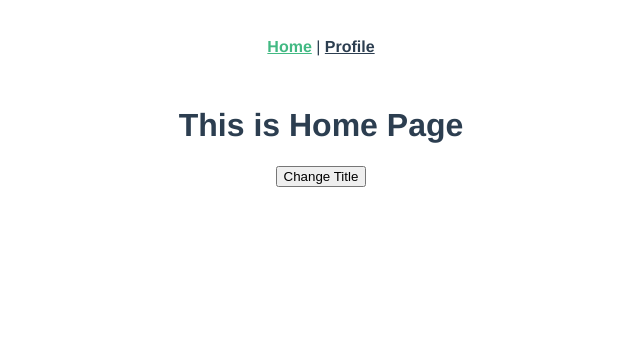
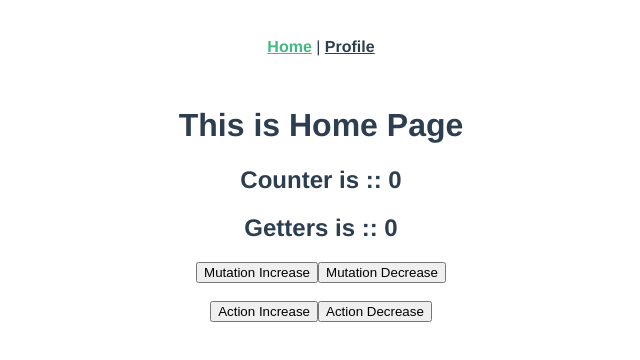
Before and after one commit to hossam2000ayman/vuex-learning, a Vue app: page / in a window 1280 px wide. Shown: the top 360 px of the page, without its empty margins (319-959 px from the left). Built offline with nearby package versions, Linux system fonts and the light colour scheme.

Commit message:
vuex-with-composition-api

```diff
--- a/src/store/products/getProducts.js
+++ b/src/store/products/getProducts.js
@@ -1,30 +1,26 @@
 export default {
   state: {
-    name: "Hossam AlBadry",
-    title: "Software Engineer",
+    counter: 0,
   },
   getters: {
-    addTitle(state) {
-      return `${state.name} ( ${state.title} )`;
+    multiplyCounter(state) {
+      return state.counter * 2;
     },
   },
   mutations: {
-    changeName(state) {
-      state.name = "John Doe";
+    increaseCounter(state) {
+      state.counter++;
     },
-
-    changeTitle(state, newTitle) {
-      state.title = newTitle;
+    decreaseCounter(state) {
+      state.counter--;
     },
   },
   actions: {
-    doChangeTitle(context) {
-      context.commit("changeTitle", "Full Stack Developer");
+    increaseAction(context) {
+      context.commit("increaseCounter");
+    },
+    decreaseAction(context) {
+      context.commit("decreaseCounter");
     },
   },
 };
-/**
- *
- *
- *
- */
--- a/src/views/HomeView.vue
+++ b/src/views/HomeView.vue
@@ -1,39 +1,29 @@
 <template>
   <div class="home">
     <h1>This is Home Page</h1>
-    <!-- <h2>{{ this.$store.state.ProductsModule.name }}</h2> -->
-    <!-- <h2>{{ ProductsModule.name }}</h2> -->
-    <!-- <h2>User is {{ this.$store.getters.addTitle }}</h2> -->
-    <!-- <h2>User is {{ addTitle }}</h2> -->
-    <!-- <h2>Name is {{ this.$store.state.ProductsModule.name }}</h2> -->
-    <!-- <button @click="this.$store.commit('changeName')">Change Name</button> -->
-    <!-- <button @click="changeName">Change Name</button> -->
 
-    <!-- <h2>User is :: {{ this.$store.getters.addTitle }}</h2> -->
-
-    <!-- <button @click="this.$store.dispatch('doChangeTitle')">Change Title</button> -->
-    <button @click="doChangeTitle">Change Title</button>
+    <h2>Counter is :: {{ productsModule.counter }}</h2>
+    <h2>Getters is :: {{ getters.multiplyCounter }}</h2>
+    <button @click="store.commit('increaseCounter')">Mutation Increase</button>
+    <button @click="store.commit('decreaseCounter')">Mutation Decrease</button>
+    <br />
+    <br />
+    <button @click="store.dispatch('increaseAction')">Action Increase</button>
+    <button @click="store.dispatch('decreaseAction')">Action Decrease</button>
   </div>
 </template>
 
-<script>
-// import { mapState } from "vuex";
-// import { mapGetters } from "vuex";
-// import { mapMutations } from "vuex";
-import { mapActions } from "vuex";
-export default {
-  // computed: {
-  //   ...mapState(["ProductsModule"]),
-  // },
-  // computed: {
-  //   ...mapGetters(["addTitle"]),
-  // },
-  // methods: {
-  //   ...mapMutations(["changeName"]),
-  // },
+<script setup>
+import { useStore } from "vuex";
 
-  methods: {
-    ...mapActions(["doChangeTitle"]),
-  },
-};
+const store = useStore();
+console.log("store :: ", store);
+const productsModule = store.state.ProductsModule;
+console.log("ProductsModule :: ", productsModule);
+const getters = store.getters;
+console.log("getters :: ", getters);
+
+//you can access on mutation or action through
+// commit <==> mutation , dispatch <==> action
+//observation that the action is one to many relationship with mutations
 </script>
```
